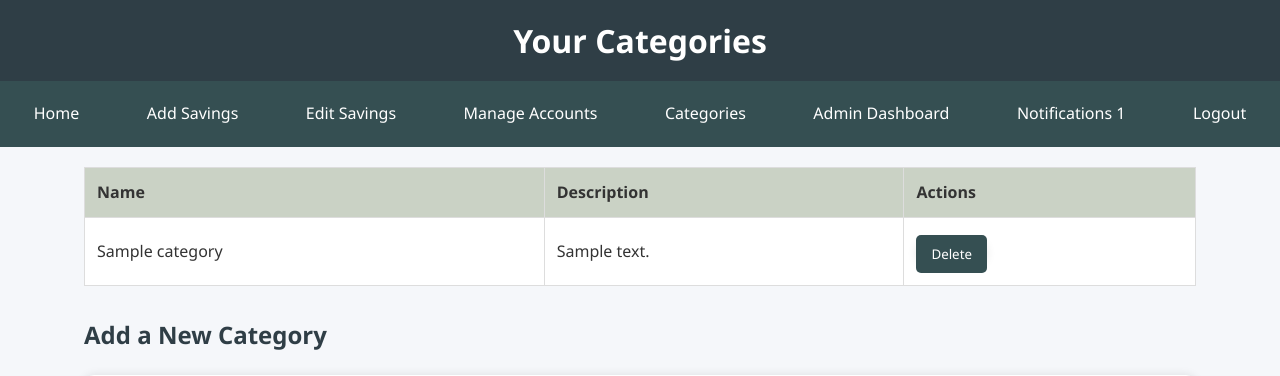
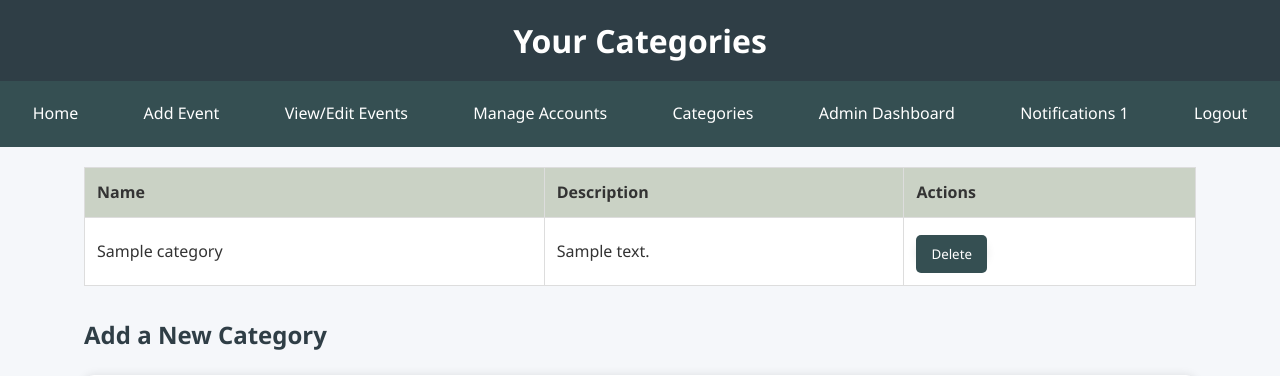
Before and after one commit to Demetriusns/WealthWatchers, a Flask app: template src/templates/categories.html in a window 1280 px wide. Shown: the top 376 px of the page. Run offline with Flask 3, Linux system fonts and the light colour scheme; tables that the repository leaves empty hold one stand-in row (values such as "Sample post"); the template is opened without the code that fills it: values that come from a table or form of the project are taken from there, most other values are stand-ins (such as "Sample title", 1, 10 or a date in 2020); parts of the project's set-up code (start-up, migrations or seed data) failed here and were passed over.

Commit message:
Updated the navigation bar to call the updated event view and add event pages/functions.

```diff
--- a/src/templates/navigation_bar.html
+++ b/src/templates/navigation_bar.html
@@ -1,8 +1,8 @@
 
     <nav>
         <a href="{{ url_for('home') }}">Home</a>
-        <a href="{{ url_for('savings_add') }}">Add Savings</a>
-        <a href="{{ url_for('savings_view') }}">Edit Savings</a>
+        <a href="{{ url_for('add_event') }}">Add Event</a>
+        <a href="{{ url_for('events_view') }}">View/Edit Events</a>
         <a href="{{ url_for('account_manage') }}">Manage Accounts</a>
         <a href="{{ url_for('category_manage') }}">Categories</a>
         <a href="{{ url_for('admin_dashboard')}}">Admin Dashboard</a>
```
